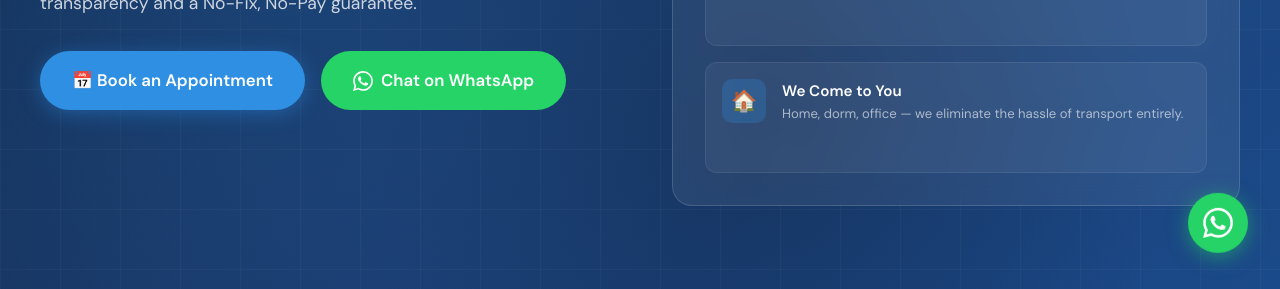
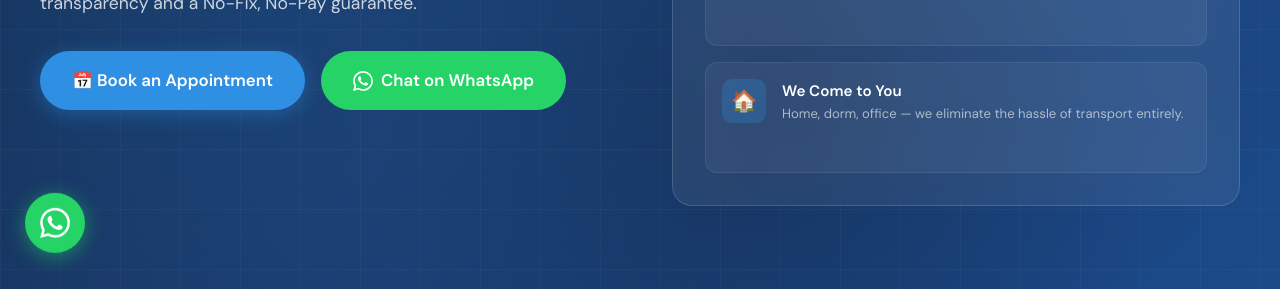
Before and after one commit to GMCorelb/GMCore, a plain HTML site: page index.html in a window 1280 px wide. Shown: the part 511-800 px from the top of the page. Drawn offline with Linux system fonts and the light colour scheme; a script that the page names is missing.

Commit message:
Update index.html

```diff
--- a/index.html
+++ b/index.html
@@ -1089,7 +1089,7 @@
 </footer>
 
 <!-- FLOATING WHATSAPP -->
-<a href="https://wa.me/96170417752" class="floating-wa" target="_blank" title="Chat on WhatsApp">
+<a href="https://wa.me/96170417752" class="floating-wa" style="left: 25px; right: auto;" target="_blank" title="Chat on WhatsApp">
   <svg width="30" height="30" viewBox="0 0 24 24" fill="white"><path d="M17.472 14.382c-.297-.149-1.758-.867-2.03-.967-.273-.099-.471-.148-.67.15-.197.297-.767.966-.94 1.164-.173.199-.347.223-.644.075-.297-.15-1.255-.463-2.39-1.475-.883-.788-1.48-1.761-1.653-2.059-.173-.297-.018-.458.13-.606.134-.133.298-.347.446-.52.149-.174.198-.298.298-.497.099-.198.05-.371-.025-.52-.075-.149-.669-1.612-.916-2.207-.242-.579-.487-.5-.669-.51-.173-.008-.371-.01-.57-.01-.198 0-.52.074-.792.372-.272.297-1.04 1.016-1.04 2.479 0 1.462 1.065 2.875 1.213 3.074.149.198 2.096 3.2 5.077 4.487.709.306 1.262.489 1.694.625.712.227 1.36.195 1.871.118.571-.085 1.758-.719 2.006-1.413.248-.694.248-1.289.173-1.413-.074-.124-.272-.198-.57-.347m-5.421 7.403h-.004a9.87 9.87 0 01-5.031-1.378l-.361-.214-3.741.982.998-3.648-.235-.374a9.86 9.86 0 01-1.51-5.26c.001-5.45 4.436-9.884 9.888-9.884 2.64 0 5.122 1.03 6.988 2.898a9.825 9.825 0 012.893 6.994c-.003 5.45-4.437 9.884-9.885 9.884m8.413-18.297A11.815 11.815 0 0012.05 0C5.495 0 .16 5.335.157 11.892c0 2.096.547 4.142 1.588 5.945L.057 24l6.305-1.654a11.882 11.882 0 005.683 1.448h.005c6.554 0 11.89-5.335 11.893-11.893a11.821 11.821 0 00-3.48-8.413z"/></svg>
 </a>
 
```
